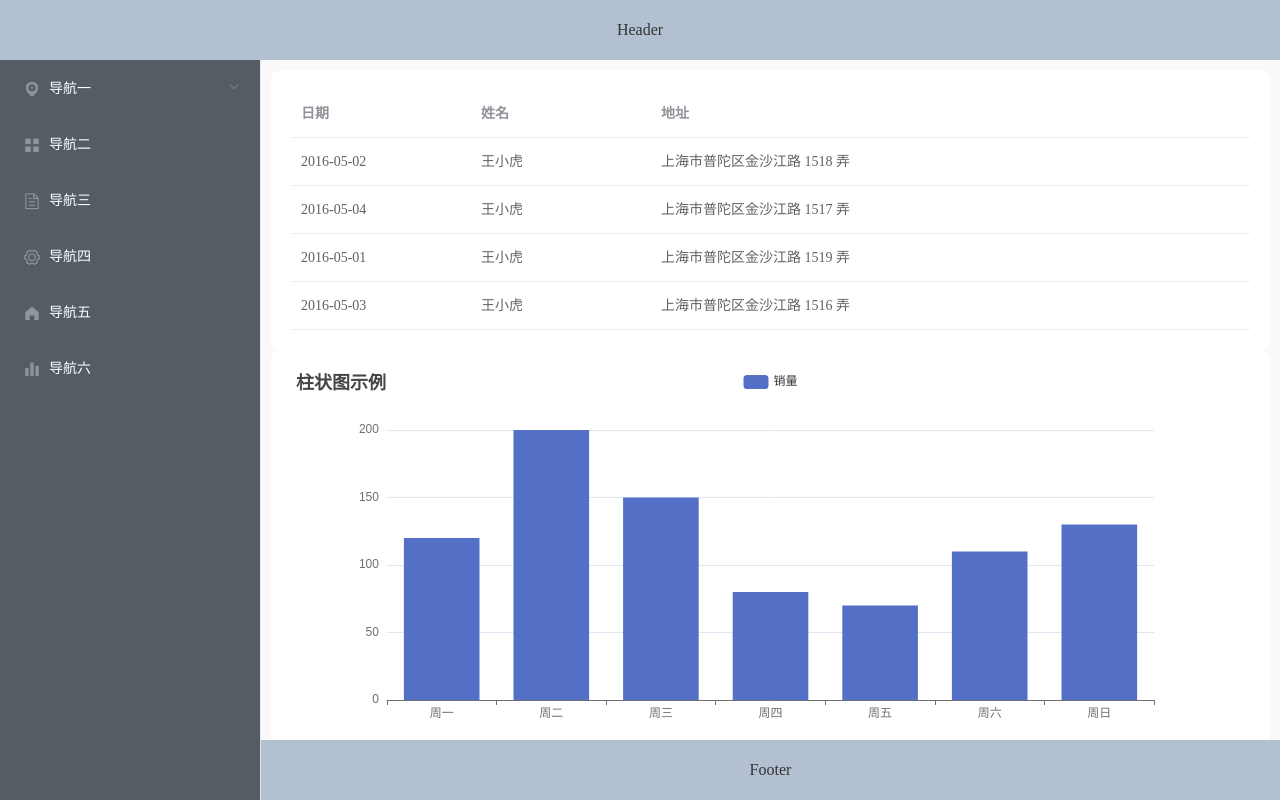
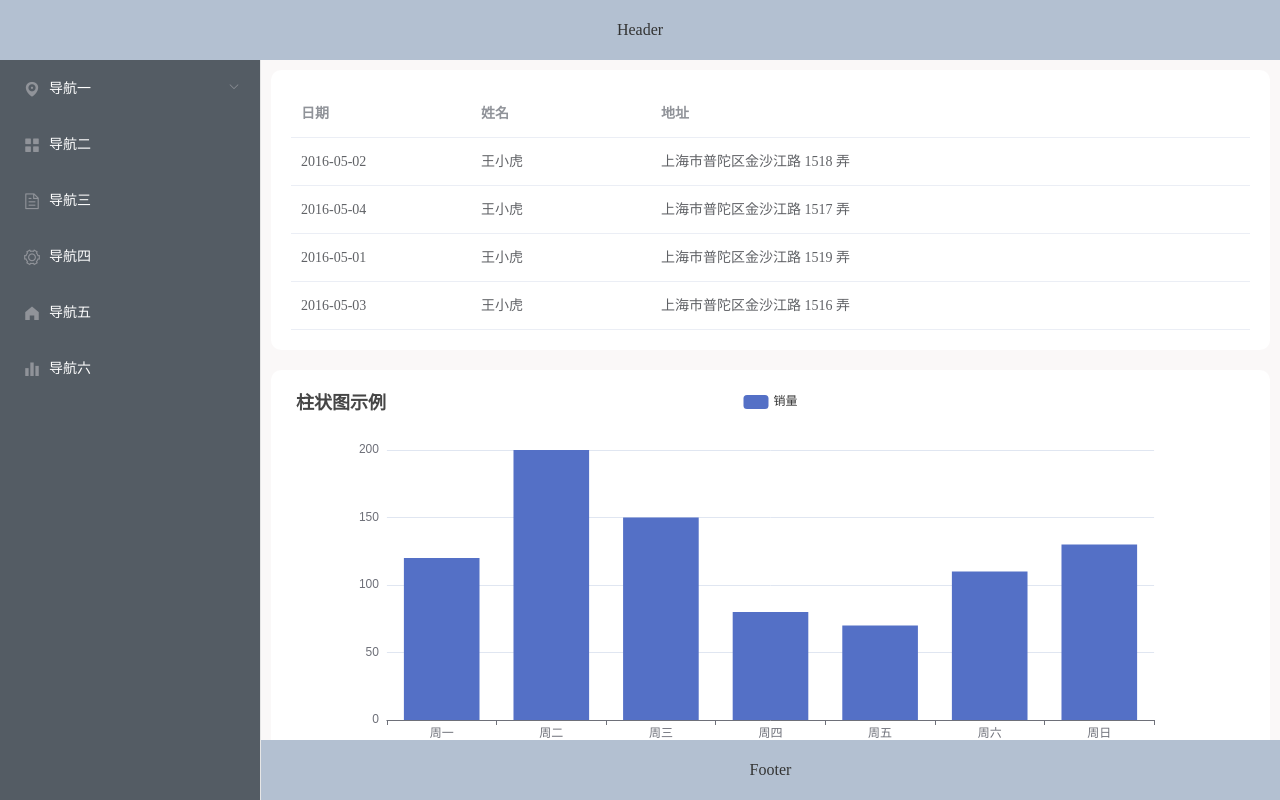
Before and after one commit to yisuayn/chengyue_admin, a Vue app: page / in a window 1280 px wide. Built offline with nearby package versions, Linux system fonts and the light colour scheme.

Commit message:
板块间距

```diff
--- a/src/components/Weight.vue
+++ b/src/components/Weight.vue
@@ -15,5 +15,6 @@ export default{
     max-height: 100%;
     padding: 20px;
     border-radius: 10px;
+    margin-bottom: 20px;
 }
 </style>
```
